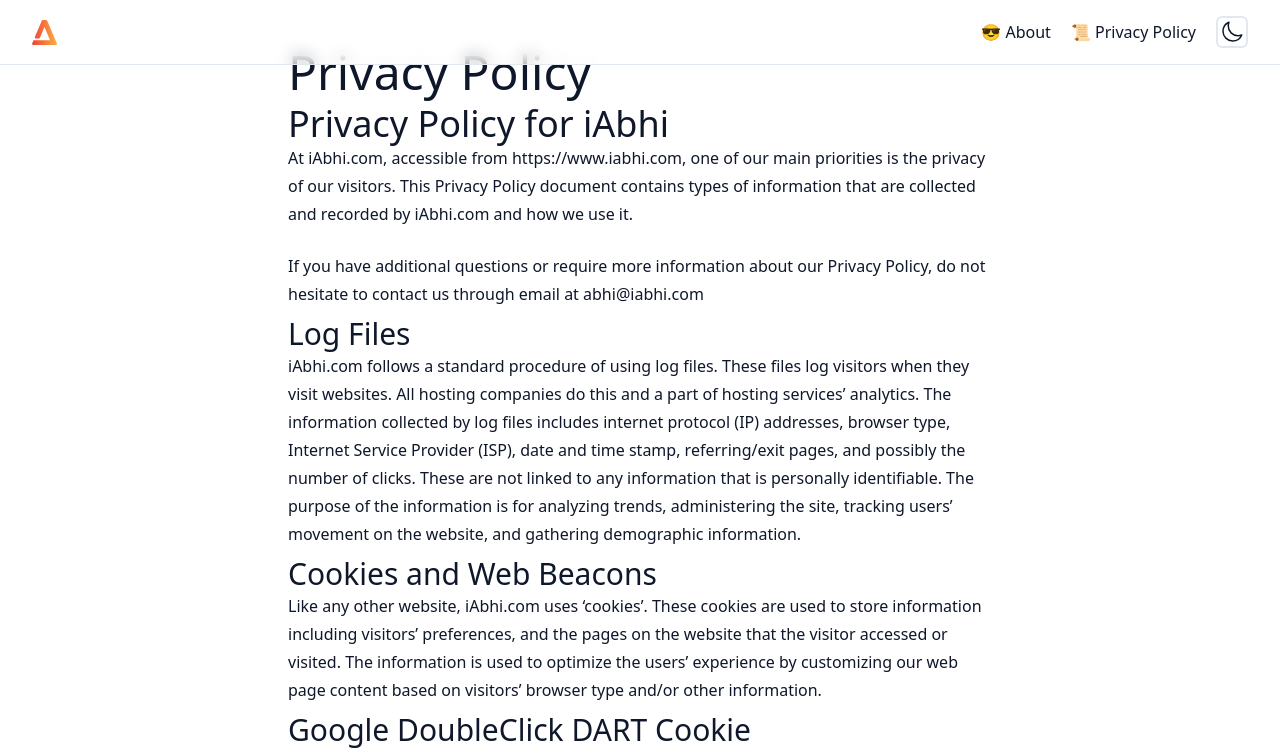
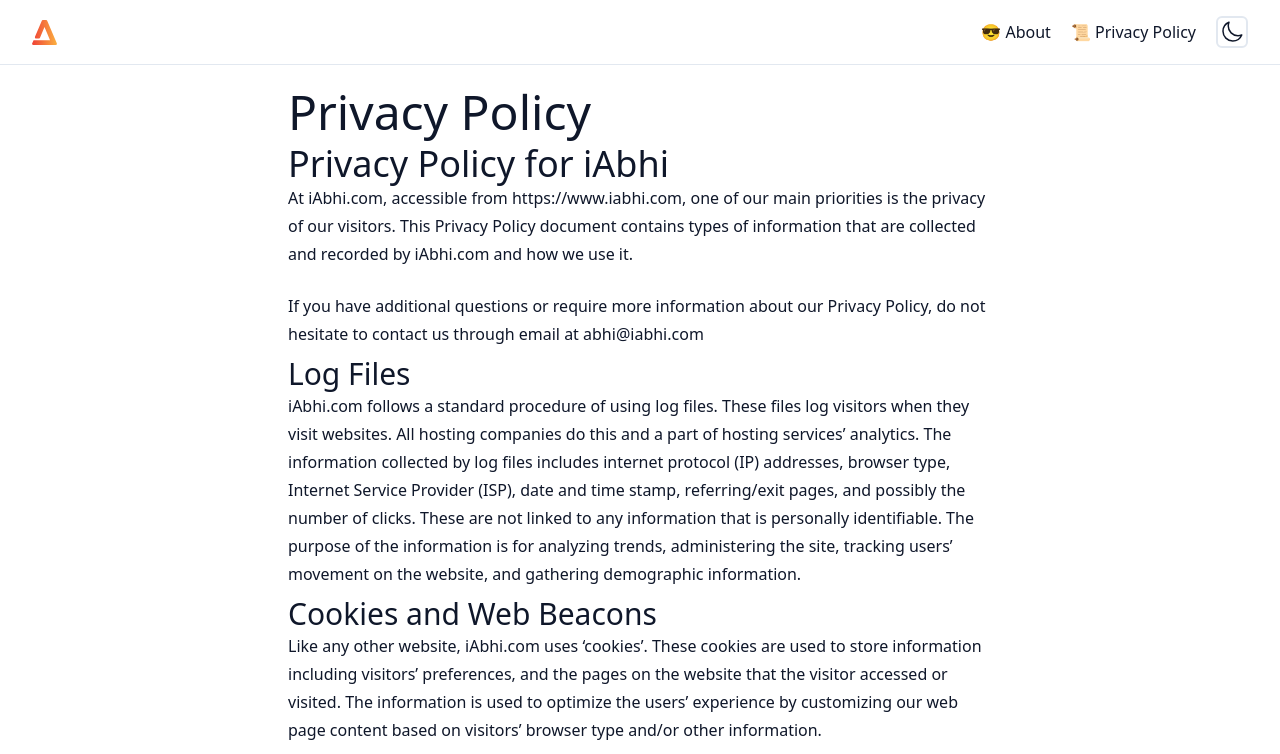
Before and after one commit to xdabhi/iabhI_new, a Next.js app: page /privacy-policy in a window 1280 px wide. Shown: the top 754 px of the page. Built offline with nearby package versions, Linux system fonts and the light colour scheme.

Commit message:
optimized pages with sticky nav

```diff
--- a/app/about-contact/page.tsx
+++ b/app/about-contact/page.tsx
@@ -7,7 +7,7 @@ import React from 'react'
 
 function about() {
   return (
-    <article className="container relative max-w-3xl py-6 lg:py-10">
+    <article className="container relative max-w-3xl top-10 py-6 lg:py-10">
 
       <div>
 
--- a/app/privacy-policy/page.tsx
+++ b/app/privacy-policy/page.tsx
@@ -7,7 +7,7 @@ import React from 'react'
 
 function privacy() {
   return (
-    <article className="container relative max-w-3xl py-6 lg:py-10">
+    <article className="container relative max-w-3xl top-10 py-6 lg:py-10">
 
       <div>
 
```
